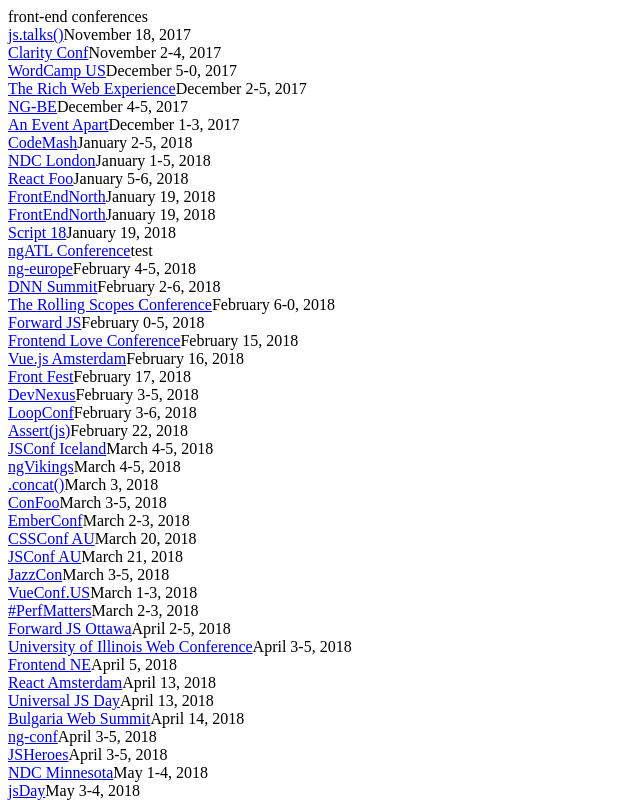
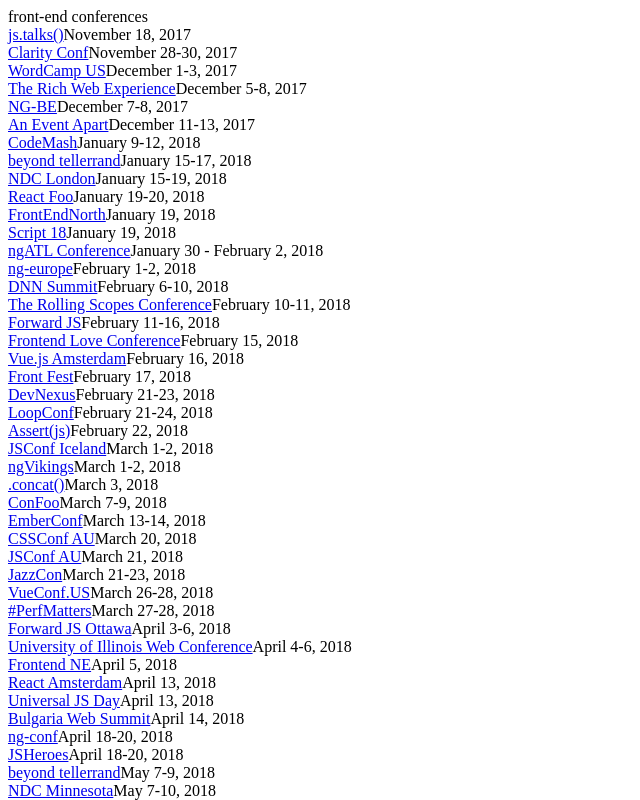
Before and after one commit to jonbellah/frontendconfs, a React (Create React App) app: page / in a window 1280 px wide. Shown: the top 800 px of the page, without its empty margins (0-640 px from the left). Built offline with nearby package versions, Linux system fonts and the light colour scheme.

Commit message:
Clean up date helper, add beyond tellerrand

```diff
--- a/src/data/2018.js
+++ b/src/data/2018.js
@@ -14,6 +14,22 @@ const confs2018 = [
     cfpDeadline: 'August 31, 2017',
     travel: 'Hotel Only',
     coc: 'http://www.codemash.org/codemash-code-conduct/',
+  },
+  {
+    name: 'beyond tellerrand',
+    link: 'https://beyondtellerrand.com/',
+    organization: false,
+    startDate: 'January 15, 2018',
+    endDate: 'January 17, 2018',
+    location: {
+      city: 'Munich',
+      state: false,
+      country: 'Germany',
+      continent: 'Europe',
+    },
+    cfpDeadline: false,
+    travel: false,
+    coc: 'https://beyondtellerrand.com/code-of-conduct',
   },
   {
     name: 'NDC London',
@@ -46,22 +62,6 @@ const confs2018 = [
     cfpDeadline: 'December 10, 2017',
     travel: 'Yes',
     coc: 'https://reactfoo.in/code-of-conduct',
-  },
-  {
-    name: 'FrontEndNorth',
-    link: 'https://frontendnorth.com/',
-    organization: 'Make Do',
-    startDate: 'January 19, 2018',
-    endDate: 'January 19, 2018',
-    location: {
-      city: 'Sheffield',
-      state: false,
-      country: 'United Kingdom',
-      continent: 'Europe',
-    },
-    cfpDeadline: 'October 2017',
-    travel: false,
-    coc: 'https://frontendnorth.com/conduct/',
   },
   {
     name: 'FrontEndNorth',
@@ -563,6 +563,22 @@ const confs2018 = [
     coc: 'https://jsheroes.io/code-of-conduct',
   },
   {
+    name: 'beyond tellerrand',
+    link: 'https://beyondtellerrand.com/',
+    organization: false,
+    startDate: 'May 7, 2018',
+    endDate: 'May 9, 2018',
+    location: {
+      city: 'Düsseldorf',
+      state: false,
+      country: 'Germany',
+      continent: 'Europe',
+    },
+    cfpDeadline: false,
+    travel: false,
+    coc: 'https://beyondtellerrand.com/code-of-conduct',
+  },
+  {
     name: 'NDC Minnesota',
     link: 'https://ndcminnesota.com/',
     organization: false,
--- a/src/lib/utils.js
+++ b/src/lib/utils.js
@@ -1,17 +1,24 @@
 function getDates(startDate, endDate) {
-  const monthNames = ['January', 'February', 'March', 'April', 'May', 'June', 'July', 'August', 'September', 'October', 'November', 'December' ];
+  const monthNames = ['January', 'February', 'March', 'April', 'May', 'June', 'July', 'August', 'September', 'October', 'November', 'December'];
   const start = new Date(startDate);
   const end = new Date(endDate);
 
-  if (start.getDay() === end.getDay()) {
+  // Only one day
+  if (start.getDate() === end.getDate()) {
     return startDate;
   }
 
+  // If all conference days fall within the same month
   if (start.getMonth() === end.getMonth()) {
-    return `${monthNames[start.getMonth()]} ${start.getDay()}-${end.getDay()}, ${end.getFullYear()}`;
+    return `${monthNames[start.getMonth()]} ${start.getDate()}-${end.getDate()}, ${end.getFullYear()}`;
   }
 
-  return 'test';
+  // If all conference days fall within the same year
+  if (start.getFullYear() === end.getFullYear()) {
+    return `${monthNames[start.getMonth()]} ${start.getDate()} - ${monthNames[end.getMonth()]} ${end.getDate()}, ${end.getFullYear()}`;
+  }
+
+  return false;
 }
 
 export { getDates };
```
